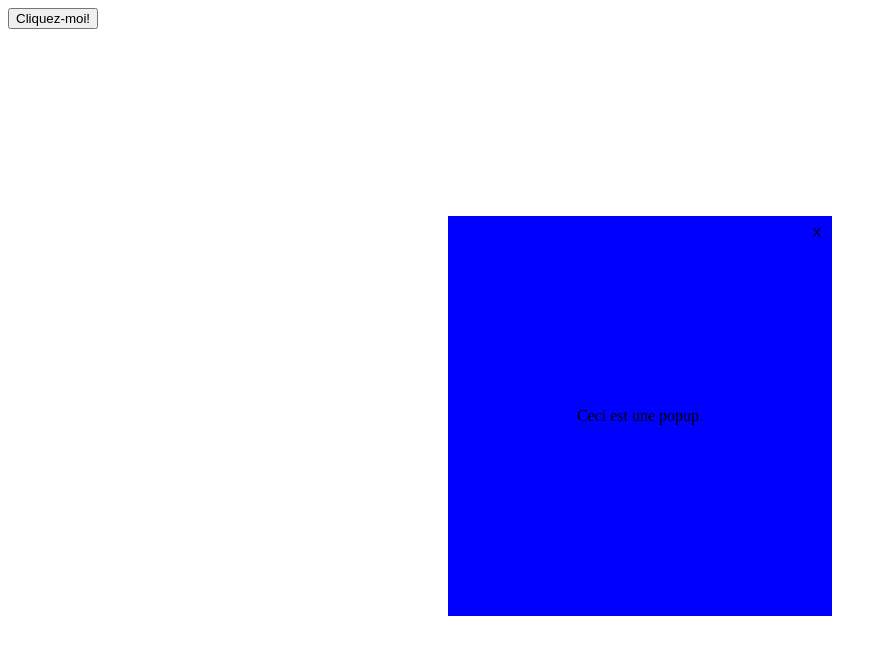
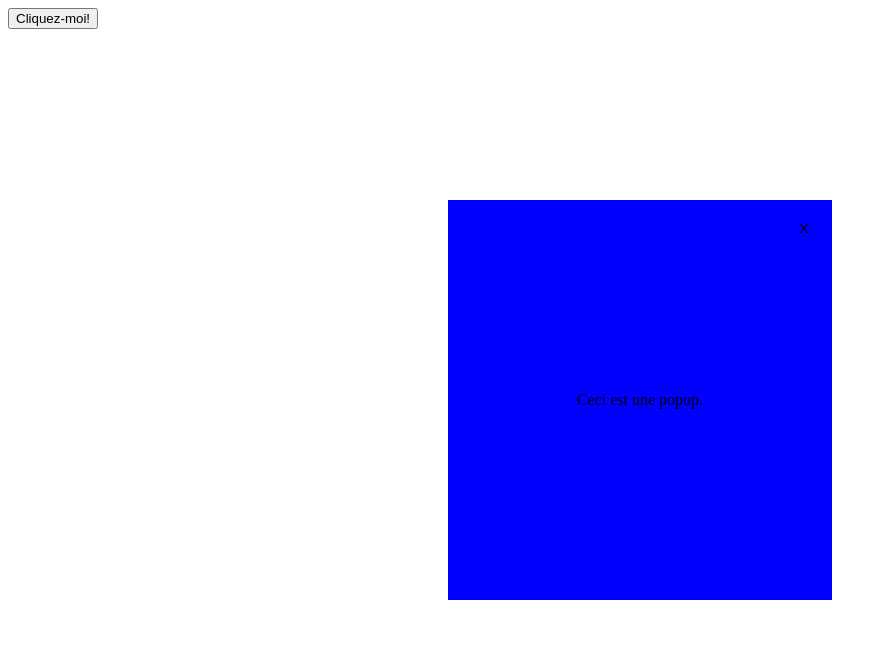
Before and after one commit to im5hizu/javascript-thybault, a plain HTML site: page index.html in a window 1280 px wide. Both pictures are taken after a click on the button "Cliquez-moi!". Shown: the whole page, without its empty margins (0-887 px from the left). Drawn offline with Linux system fonts and the light colour scheme.

Commit message:
exercice 1 fini 100%

```diff
--- a/css.css
+++ b/css.css
@@ -10,13 +10,20 @@ header nav ul li {
     left: 35%;
     top: 25%;
 }
+.popup p {
+    display: flex;
+    justify-content: center;
+    align-items: center;
+    width: 100%;
+    height: 100%;
+}
 
 .closeBtn {
     background: blue;
     border: none;
     position: absolute;
-    left: 63%;
-    top: 28%;
+    left: 90%;
+    top: 5%;
 }
 .closeBtn:hover{
     cursor: pointer;
--- a/js/script2.js
+++ b/js/script2.js
@@ -1,43 +1,29 @@
 const body = document.querySelector('body');
 const divHtml = `<div></div>`;
 const btnHtml = `<button>Cliquez-moi!</button>`;
-const popupHtml = `<p>Ceci est une popup.</p>`;
-const closeBtnHtml = `<button>X</button>`;
+const popupHtml = `<div class="popup"><p>Ceci est une popup.</p><button class="closeBtn">X</button></div>`;
+
 body.insertAdjacentHTML('afterbegin', divHtml);
 
-const divBouton = document.querySelector('body div');
-divBouton.insertAdjacentHTML("afterbegin", btnHtml);
+const div = document.querySelector('body div');
+div.insertAdjacentHTML("afterbegin", btnHtml);
 const btn = document.querySelector('body div button')
 
-function onClick(btn) {
-    divBouton.insertAdjacentHTML("beforeend", popupHtml + closeBtnHtml);
-    divAtt = document.createAttribute('id');
-    divAtt.value = 'btnDiv';
-    document.querySelector('body div').setAttributeNode(divAtt);
+function onClick() {
+  div.insertAdjacentHTML("beforeend", popupHtml);
 
-    const popupAtt = document.createAttribute('class');
-    const closeBtnAtt = document.createAttribute('class');
-    popupAtt.value = "popup";
-    closeBtnAtt.value = 'closeBtn';
-    const closeBtn = document.querySelector('#btnDiv').lastChild;
-    closeBtn.setAttributeNode(closeBtnAtt)
+  const popup = document.querySelector('.popup');
+  popup.style.display = "flex";
+  popup.style.justifyContent = "center";
+  popup.style.alignItems = "center";
 
-    const pText = document.querySelector('#btnDiv p');
-    pText.setAttributeNode(popupAtt);
-    pText.style.display = "flex";
-    pText.style.justifyContent = "center";
-    pText.style.alignItems = "center";
+  const closeBtn = document.querySelector('.closeBtn');
 
-    function closeClick(closeBtn) {
-        divBouton.removeChild(pText);
-        divBouton.removeChild(closeBtn);
-    }
-
-    closeBtn.addEventListener('click', () => {
-        closeClick(closeBtn)
-    })
+  closeBtn.addEventListener('click', () => {
+    div.removeChild(popup);
+  })
 }
 
 btn.addEventListener('click', () => {
-    onClick(btn)
+  onClick()
 })
```
